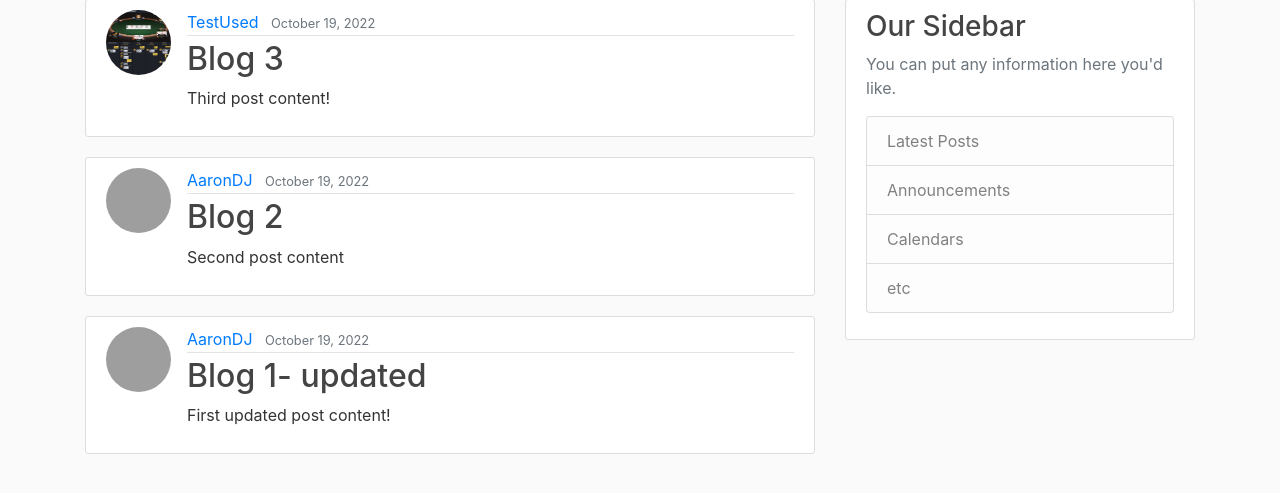
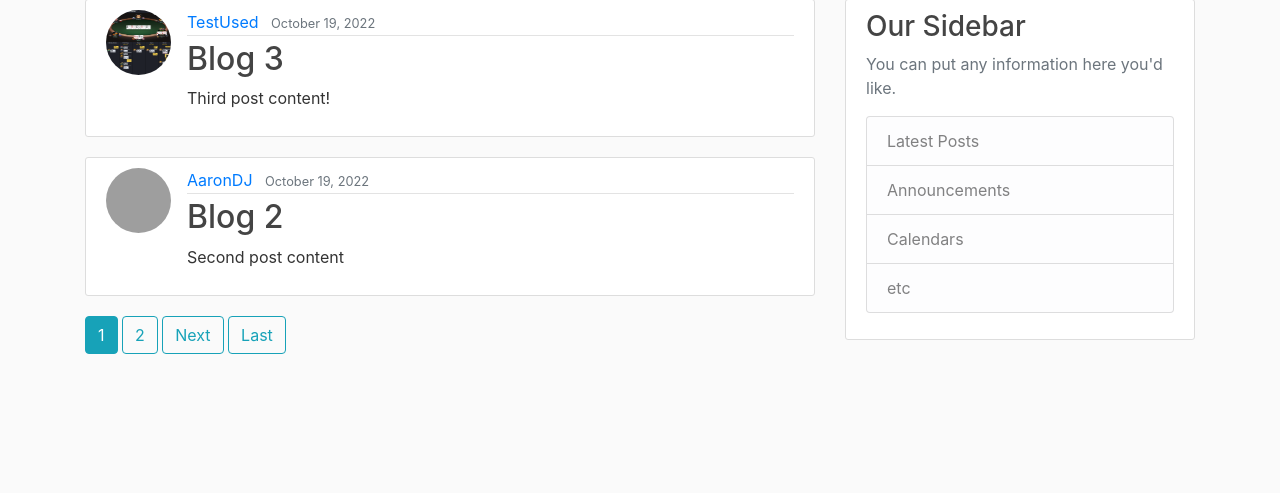
Before and after one commit to AaronOlayvar/Django_web, a Django app: page / in a window 1280 px wide. Shown: the part 81-574 px from the top of the page. Run offline with Django 4.2, Linux system fonts and the light colour scheme; data comes from the database, SQL or seed files in the repository; some libraries are stand-ins or nearby versions; grey boxes are pictures that could not be loaded.

Commit message:
paginator syntax error fixed

```diff
--- a/blog/templates/blog/home.html
+++ b/blog/templates/blog/home.html
@@ -13,4 +13,27 @@
         </div>
       </article>
       {% endfor %}
+      {% if is_paginated %}
+
+        {% if page_obj.has_previous %}
+          <a class="btn btn-outline-info mb-4" href="?page=1">First</a>
+          <a class="btn btn-outline-info mb-4" href="?page={{ page_obj.previous_page_number }}">Previous</a>
+        {% endif %}
+
+        {% for num in page_obj.paginator.page_range %}
+          {% if page_obj.number == num %}
+            <a class="btn btn-info mb-4" href="?page={{ num }}">{{ num }}</a>
+          {% elif num > page_obj.number|add:'-3' and num < page_obj.number|add:'3' %}
+            <a class="btn btn-outline-info mb-4" href="?page={{ num }}">{{ num }}</a>
+          {% endif %}
+        {% endfor %}
+
+        {% if page_obj.has_next %}
+          <a class="btn btn-outline-info mb-4" href="?page={{ page_obj.next_page_number }}">Next</a>
+          <a class="btn btn-outline-info mb-4" href="?page={{ page_obj.paginator.num_pages }}">Last</a>
+        {% endif %}
+
+
+      {% endif %}
+
 {% endblock content %}
--- a/blog/views.py
+++ b/blog/views.py
@@ -21,6 +21,7 @@ class PostListView(ListView):
     template_name = 'blog/home.html'
     context_object_name = 'posts'
     ordering = ['-date_posted']
+    paginate_by = 2
 
 class PostDetailView(DetailView):
     model = Post
```
